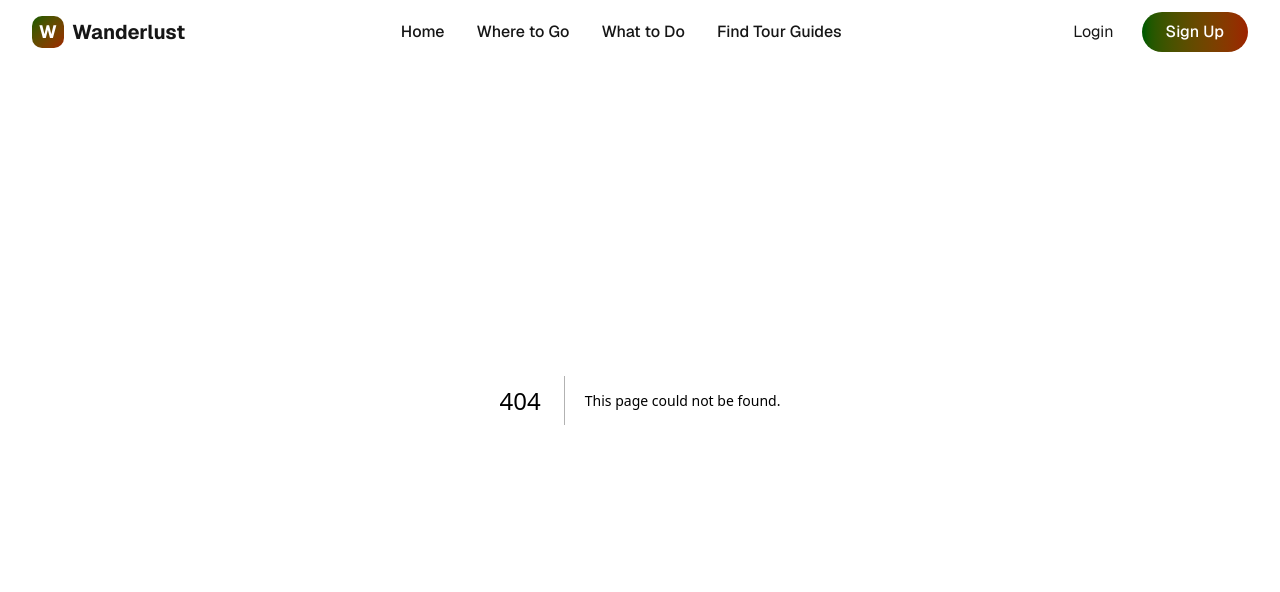
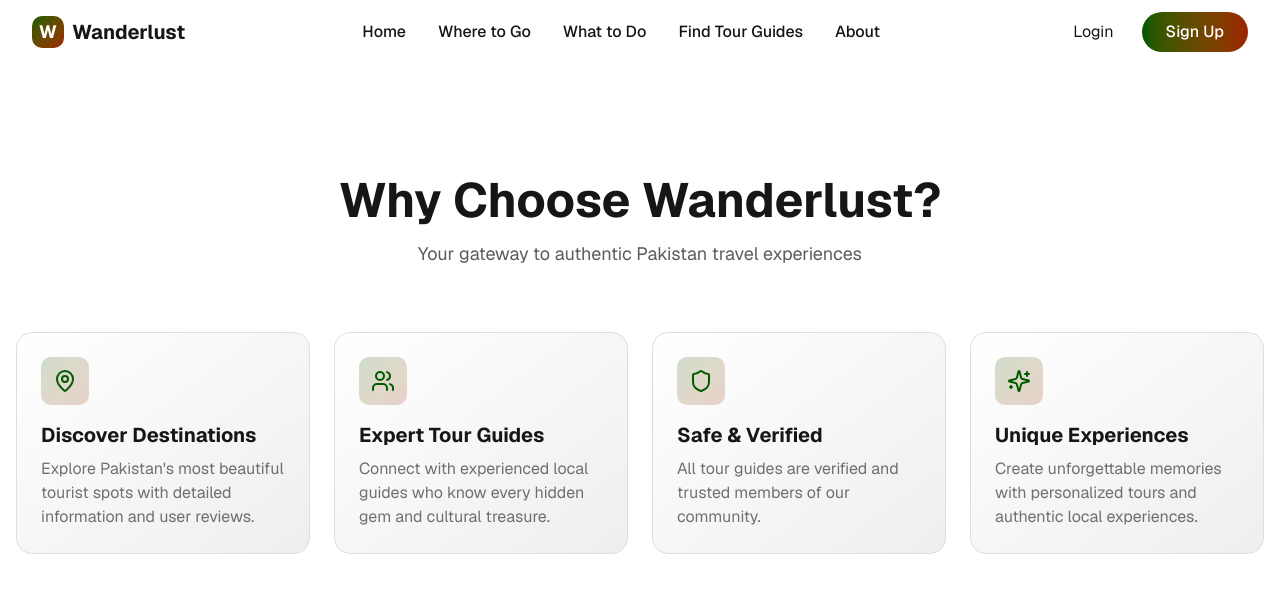
Before and after one commit to MuneelHaider/ExplorePakistan, a Next.js app: page /about in a window 1280 px wide. Before the commit this address had no page. Shown: the top 592 px of the page. Built offline with nearby package versions, Linux system fonts and the light colour scheme.

Commit message:
Added About Page.

```diff
--- /dev/null
+++ b/app/about/page.tsx
@@ -0,0 +1,20 @@
+"use client"
+
+import { useEffect, useState } from "react"
+import FeaturesSection from "@/components/features-section"
+
+export default function AboutPage() {
+  const [isLoaded, setIsLoaded] = useState(false)
+
+  useEffect(() => {
+    setIsLoaded(true)
+  }, [])
+
+  return (
+    <main className="min-h-screen bg-background pt-24">
+      <div className={`transition-opacity duration-1000 ${isLoaded ? "opacity-100" : "opacity-0"}`}>
+        <FeaturesSection />
+      </div>
+    </main>
+  )
+}
--- a/app/page.tsx
+++ b/app/page.tsx
@@ -2,7 +2,6 @@
 
 import { useEffect, useState } from "react"
 import HeroSection from "@/components/hero-section"
-import FeaturesSection from "@/components/features-section"
 import LocationsPreview from "@/components/locations-preview"
 import GuidesPreview from "@/components/guides-preview"
 import CTASection from "@/components/cta-section"
@@ -18,7 +17,6 @@ export default function Home() {
     <main className="min-h-screen bg-background">
       <div className={`transition-opacity duration-1000 ${isLoaded ? "opacity-100" : "opacity-0"}`}>
         <HeroSection />
-        <FeaturesSection />
         <LocationsPreview />
         <GuidesPreview />
         <CTASection />
--- a/components/navigation.tsx
+++ b/components/navigation.tsx
@@ -21,6 +21,7 @@ export default function Navigation() {
     { label: "Where to Go", href: "/locations" },
     { label: "What to Do", href: "/activities" },
     { label: "Find Tour Guides", href: "/guides" },
+    { label: "About", href: "/about" },
   ]
 
   return (
```
